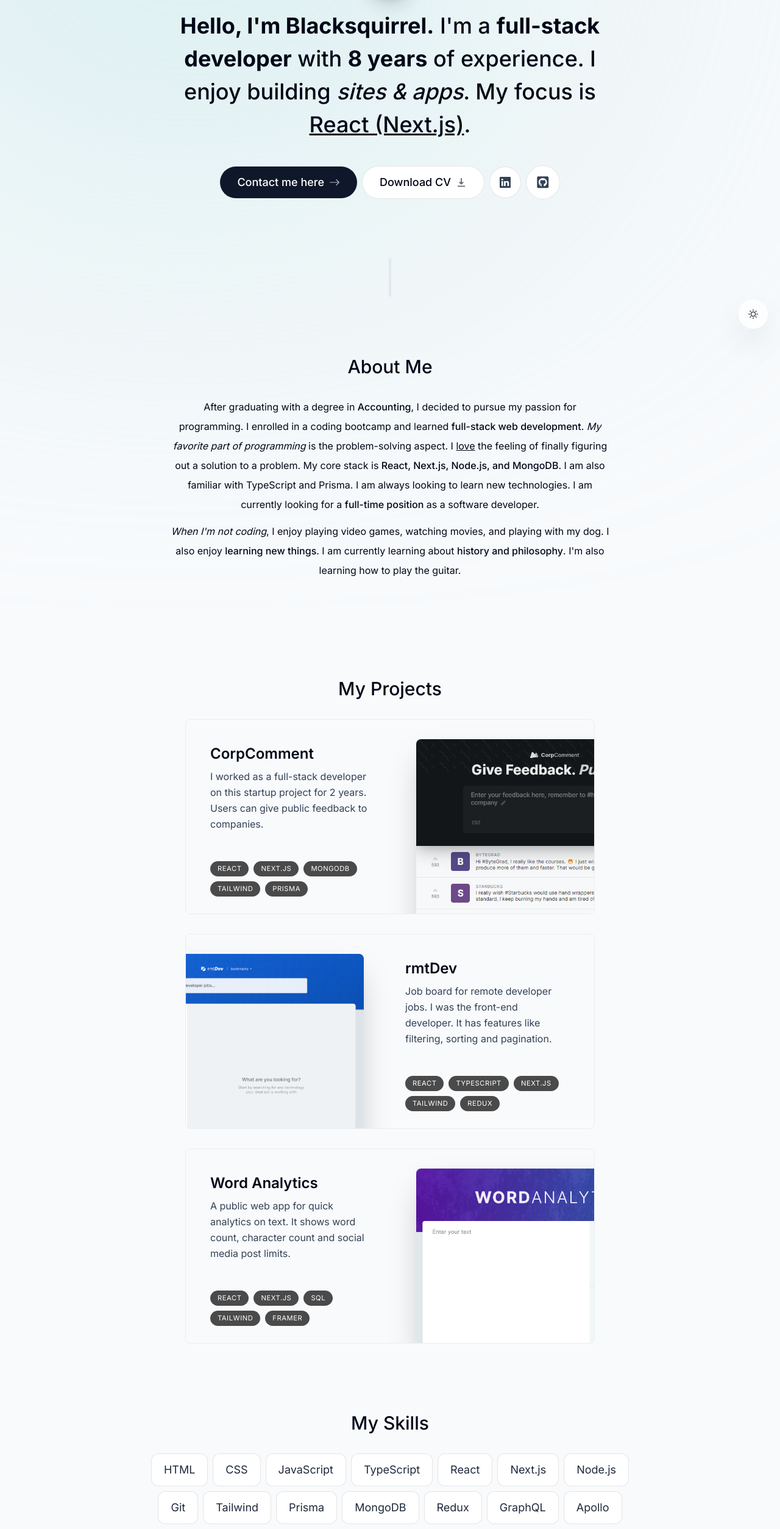
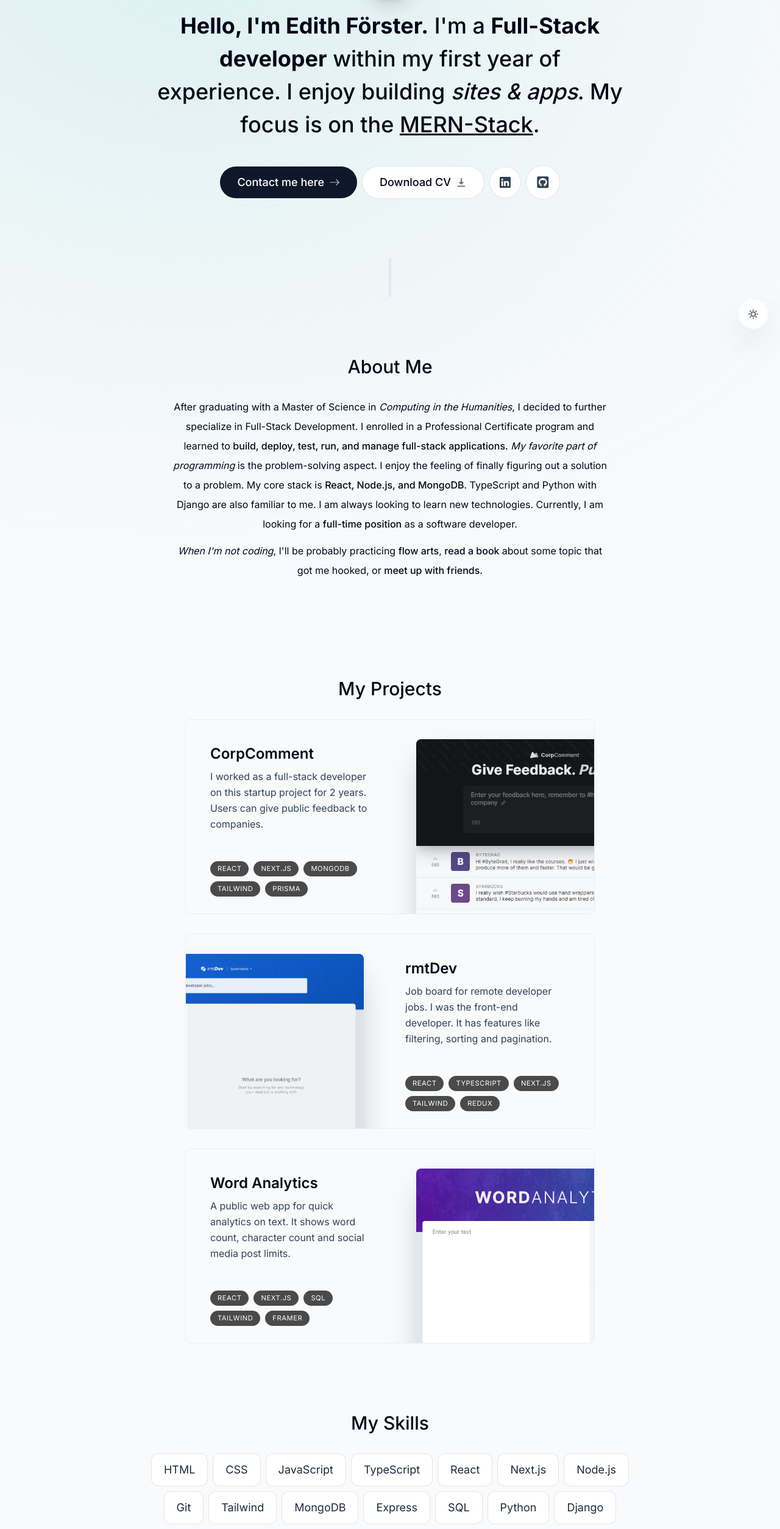
Before and after one commit to BlackSquirrel34/feuergaukelei, a Next.js app: page / in a window 1280 px wide. Shown: the part 241-2748 px from the top of the page at 61% size. Built offline with nearby package versions, Linux system fonts and the light colour scheme.

Commit message:
projects missing

```diff
--- a/components/about.tsx
+++ b/components/about.tsx
@@ -32,30 +32,26 @@ useEffect(() => {
     >
       <SectionHeading>About me</SectionHeading>
       <p className="mb-3">
-        After graduating with a degree in{" "}
-        <span className="font-medium">Accounting</span>, I decided to pursue my
-        passion for programming. I enrolled in a coding bootcamp and learned{" "}
-        <span className="font-medium">full-stack web development</span>.{" "}
+        After graduating with a Master of Science in{" "}
+        <span className="italic">Computing in the Humanities</span>, I decided to further specialize in Full-Stack Development.
+        I enrolled in a Professional Certificate program and learned to{" "}
+        <span className="font-medium">build, deploy, test, run, and manage full-stack applications.</span>{" "}
         <span className="italic">My favorite part of programming</span> is the
-        problem-solving aspect. I <span className="underline">love</span> the
-        feeling of finally figuring out a solution to a problem. My core stack
+        problem-solving aspect. I enjoy the feeling of finally figuring out a solution to a problem. My core stack
         is{" "}
         <span className="font-medium">
-          React, Next.js, Node.js, and MongoDB
+          React, Node.js, and MongoDB
         </span>
-        . I am also familiar with TypeScript and Prisma. I am always looking to
-        learn new technologies. I am currently looking for a{" "}
+        . TypeScript and Python with Django are also familiar to me. I am always looking to
+        learn new technologies. Currently, I am looking for a{" "}
         <span className="font-medium">full-time position</span> as a software
         developer.
       </p>
 
       <p>
-        <span className="italic">When I'm not coding</span>, I enjoy playing
-        video games, watching movies, and playing with my dog. I also enjoy{" "}
-        <span className="font-medium">learning new things</span>. I am currently
-        learning about{" "}
-        <span className="font-medium">history and philosophy</span>. I'm also
-        learning how to play the guitar.
+      <span className="italic">When I'm not coding</span>, I'll be probably practicing  <span className="font-medium">flow arts</span>,{" "}
+        <span className="font-medium">read a book </span> about some topic that got me hooked,
+         or <span className="font-medium">meet up with friends.</span>
       </p>
     </motion.section>
   );
--- a/components/contact.tsx
+++ b/components/contact.tsx
@@ -73,8 +73,8 @@ export default function Contact() {
 
       <p className="text-slate-700 -mt-6 dark:text-white/80">
         Please contact me directly at{" "}
-        <a className="underline" href="mailto:example@gmail.com">
-          example@gmail.com
+        <a className="underline" href="mailto:edith-foerster@proton.me">
+        edith-foerster@proton.me
         </a>{" "}
         or through this form.
       </p>
--- a/components/footer.tsx
+++ b/components/footer.tsx
@@ -4,7 +4,7 @@ export default function Footer() {
   return (
     <footer className="mb-10 px-4 text-center text-gray-500">
       <small className="mb-2 block text-xs">
-        &copy; 2024 Blacksquirrel. All rights reserved.
+        &copy; 2024 Edith Förster. All rights reserved.
       </small>
       <p className="text-xs">
         <span className="font-semibold">About this website:</span> built with
--- a/components/intro.tsx
+++ b/components/intro.tsx
@@ -53,11 +53,10 @@ export default function Intro() {
         initial={{ opacity: 0, y: 100 }}
         animate={{ opacity: 1, y: 0 }}
       >
-        <span className="font-bold">Hello, I&apos;m Blacksquirrel.</span> I&apos;m a{" "}
-        <span className="font-bold">full-stack developer</span> with{" "}
-        <span className="font-bold">8 years</span> of experience. I enjoy
-        building <span className="italic">sites & apps</span>. My focus is{" "}
-        <span className="underline">React (Next.js)</span>.
+        <span className="font-bold">Hello, I&apos;m Edith Förster.</span> I&apos;m a{" "}
+        <span className="font-bold">Full-Stack developer</span> within my first year of experience. I enjoy
+        building <span className="italic">sites & apps</span>. My focus is on the{" "}
+        <span className="underline">MERN-Stack</span>.
       </motion.h1>
 
       <motion.div
--- a/lib/data.ts
+++ b/lib/data.ts
@@ -34,29 +34,30 @@ export const links = [
 ] as const;
 
 export const experiencesData = [
+
   {
-    title: "Graduated bootcamp",
-    location: "Miami, FL",
+    title: "Student Research Assistant",
+    location: "University of Bamberg",
     description:
-      "I graduated after 6 months of studying. I immediately found a job as a front-end developer.",
-    icon: React.createElement(LuGraduationCap),
-    date: "2019",
+      "I developed my first web application in Django, with help and feedback from a senior developer.",
+    icon: React.createElement(CgWorkAlt),
+    date: "2023 - 2024",
   },
   {
-    title: "Front-End Developer",
-    location: "Orlando, FL",
+    title: "IBM Full-Stack JavaScript Developer",
+    location: "IBM Skills Network via Coursera",
     description:
-      "I worked as a front-end developer for 2 years in 1 job and 1 year in another job. I also upskilled to the full stack.",
-    icon: React.createElement(CgWorkAlt),
-    date: "2019 - 2021",
+      "For obtaining this professional certificate, I had to show my ability to build cloud-native full-stack applications using JavaScript.",
+    icon: React.createElement(LuGraduationCap),
+    date: "2024",
   },
   {
     title: "Full-Stack Developer",
-    location: "Houston, TX",
+    location: "Bamberg",
     description:
-      "I'm now a full-stack developer working as a freelancer. My stack includes React, Next.js, TypeScript, Tailwind, Prisma and MongoDB. I'm open to full-time opportunities.",
+      "I'm now a Full-Stack developer working as a freelancer. My stack includes React, Node.js, Next.js, TypeScript, Tailwind, and MongoDB. I'm open to full-time opportunities.",
     icon: React.createElement(FaReact),
-    date: "2021 - present",
+    date: "2024 - present",
   },
 ] as const;
 
@@ -94,14 +95,11 @@ export const skillsData = [
   "Node.js",
   "Git",
   "Tailwind",
-  "Prisma",
   "MongoDB",
-  "Redux",
-  "GraphQL",
-  "Apollo",
   "Express",
-  "PostgreSQL",
+  "SQL",
   "Python",
   "Django",
   "Framer Motion",
+  "Java",
 ] as const;
```
Also changed, not shown: 1 other file (tests, documents, lock files or other folders).
